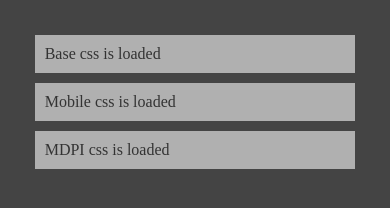
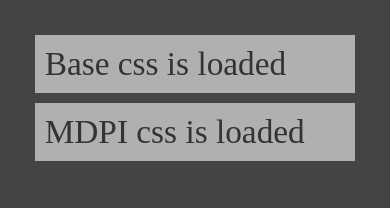
Before and after one commit to amontane/responsive_test, a plain HTML site: page index.html in a window 390 px wide. Drawn offline with Linux system fonts and the light colour scheme.

Commit message:
Small fixes in media queries

```diff
--- a/base.css
+++ b/base.css
@@ -10,6 +10,7 @@ div {
 	background-color:#b0b0b0;
 	color:#333;
 	display:none;
+	font-size: 20pt;
 }
 
 div.base {
--- a/hdpi.css
+++ b/hdpi.css
@@ -1,3 +1,7 @@
+div {
+	font-size: 30pt;
+}
+
 div.hdpi {
 	display:block;
 }
--- a/index.html
+++ b/index.html
@@ -1,7 +1,7 @@
 <html>
 	<head>
 		<link rel="stylesheet" type="text/css" href="base.css" media="screen" />
-		<link rel="stylesheet" type="text/css" href="mobile.css" media="screen and (((-webkit-max-device-pixel-ratio: 1.9) and (max-device-width:400px)) or ((-webkit-max-device-pixel-ratio: 2.9) and (max-device-width:800px)) or (max-device-width:1200px))" />
+		<link rel="stylesheet" type="text/css" href="mobile.css" media="screen and (max-device-width:400px)" />
 		<link rel="stylesheet" type="text/css" href="mdpi.css" media="screen and (-webkit-min-device-pixel-ratio: 1)" />
 		<link rel="stylesheet" type="text/css" href="hdpi.css" media="screen and (-webkit-min-device-pixel-ratio: 2)" />
 		<link rel="stylesheet" type="text/css" href="xhdpi.css" media="screen and (-webkit-min-device-pixel-ratio: 3)" />
--- a/mdpi.css
+++ b/mdpi.css
@@ -1,3 +1,7 @@
+div {
+	font-size: 25pt;
+}
+
 div.mdpi {
 	display:block;
 }
--- a/xhdpi.css
+++ b/xhdpi.css
@@ -1,3 +1,7 @@
+div {
+	font-size: 35pt;
+}
+
 div.xhdpi {
 	display:block;
 }
```
